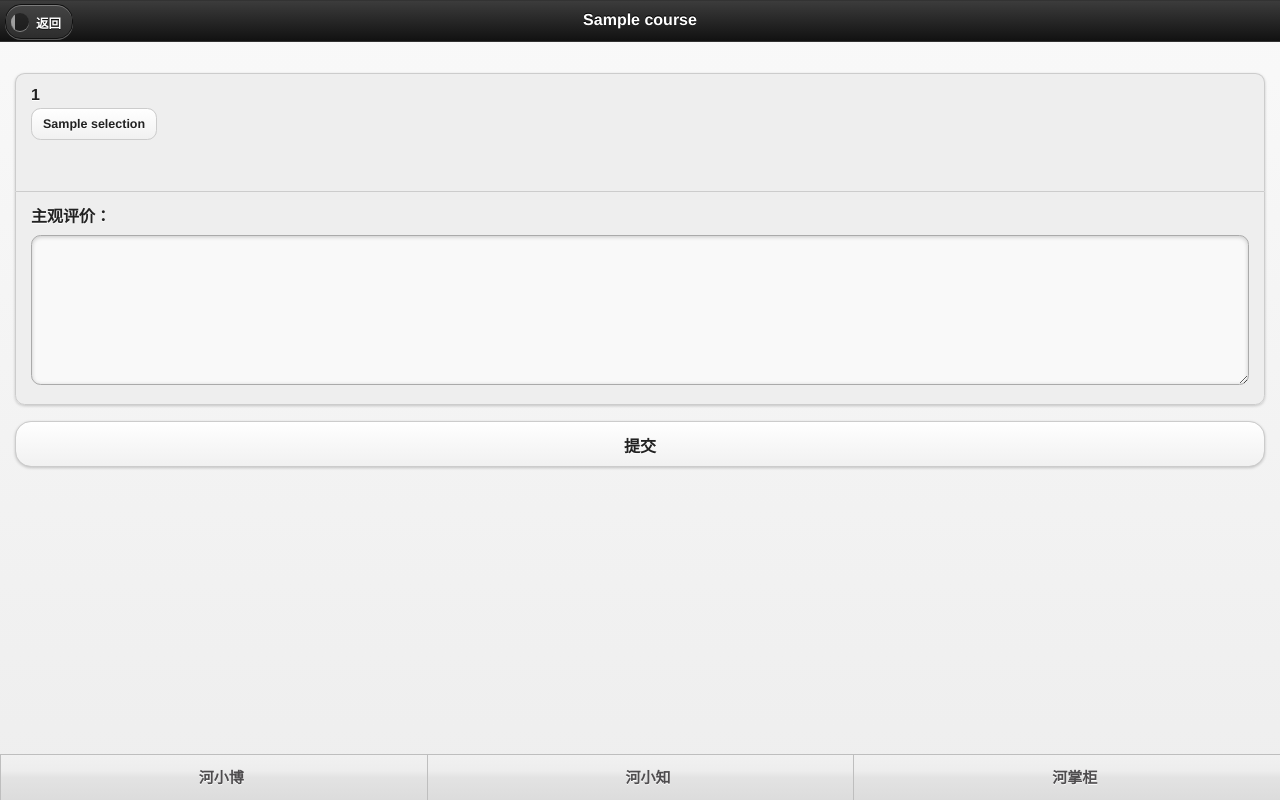
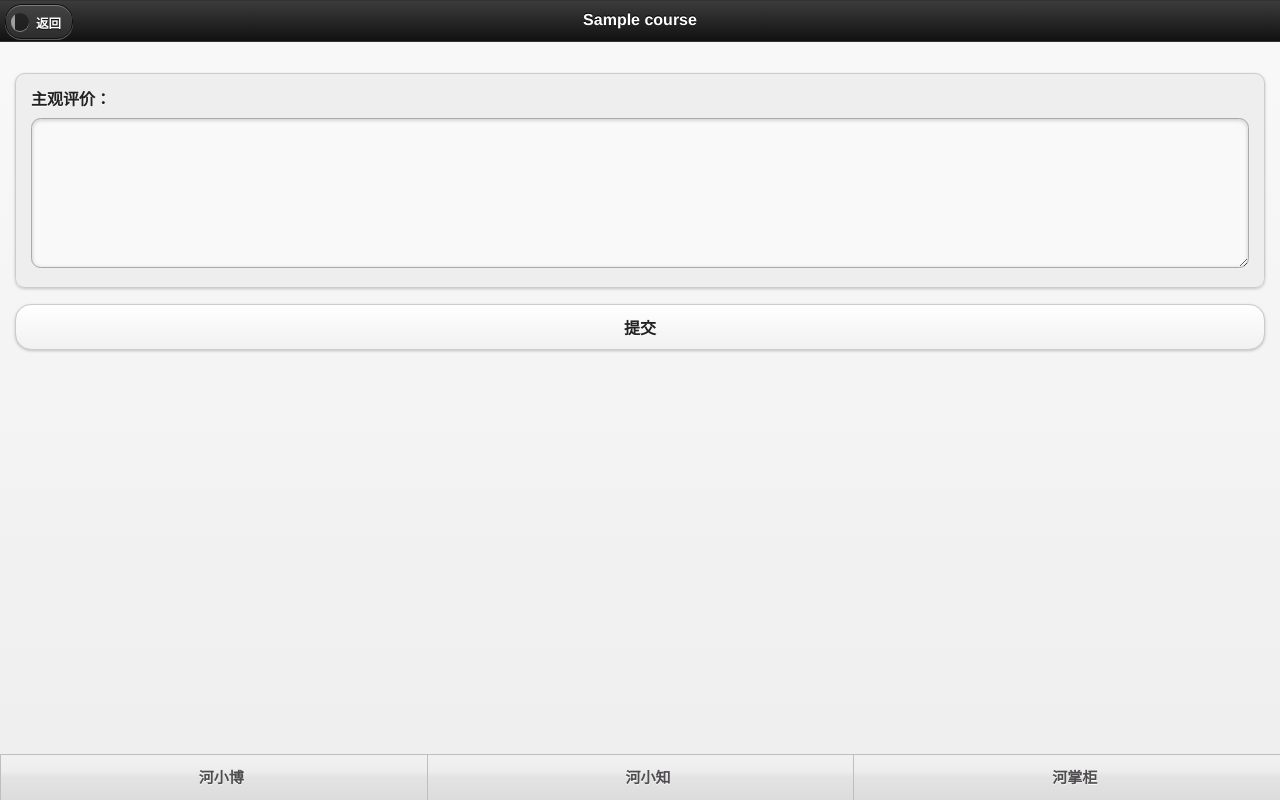
Before and after one commit to Zesystem/hdqn-wxweb, a Flask app: template app/templates/wxweb/Evaluate/detail.html in a window 1280 px wide. Run offline with Flask 2, Linux system fonts and the light colour scheme; the template is opened without the code that fills it: most values are stand-ins (such as "Sample title", 1, 10 or a date in 2020); parts of the project's set-up code (start-up, migrations or seed data) failed here and were passed over; grey boxes are pictures that could not be loaded.

Commit message:
fixed detail.html structure

```diff
--- a/app/templates/wxweb/Evaluate/detail.html
+++ b/app/templates/wxweb/Evaluate/detail.html
@@ -36,20 +36,6 @@ WeixinJSBridge.call('hideToolbar');
 			<input type="hidden" name="bpr" value="{{ courseinfo.data.course[-1].bpr }}"/>
 			<input type="hidden" name="pgnr" value="{{ courseinfo.data.course[-1].pgnr }}"/>
 			<ul data-role="listview" data-inset="true">
-				{% for item in courseinfo.data.question %}
-					<li name="result" id="vo">
-						<!-- <h2>{{ item[0] }}</h2> -->
-						{% for question in item[-1] %}
-							<label>{{ question[0] }}</label>
-							<fieldset data-role="controlgroup" data-type="horizontal" data-mini="true">
-								{% for selection in courseinfo.data.selection %}
-									<label>{{ selection[1] }}<input required name="{{ question[-1] }}" type="radio" value="{{ selection[-1] }}"></label>
-								{% endfor %}
-							</fieldset>
-						{% endfor %}
-						<br><br>
-					</li>
-				{% endfor %}
 				<li>
 					<input type="hidden" name="xumanyzg" value="zg"/>
 					<label>主观评价：</label>
```
